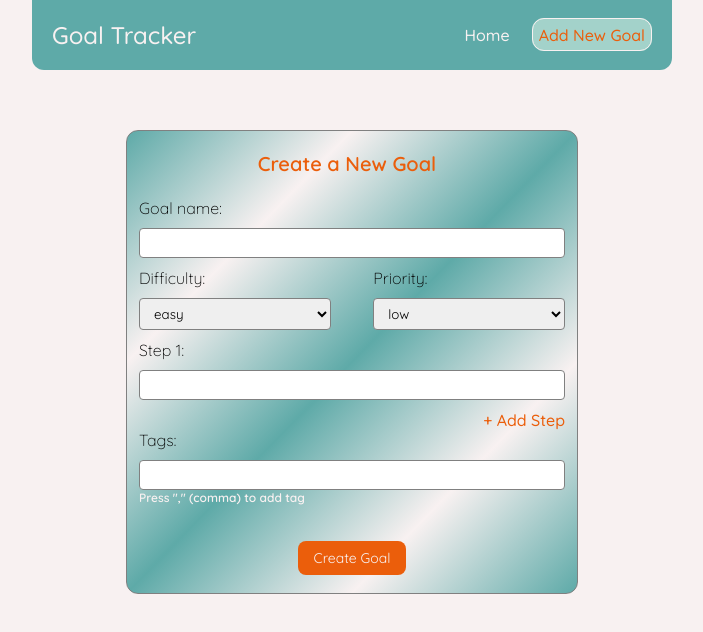
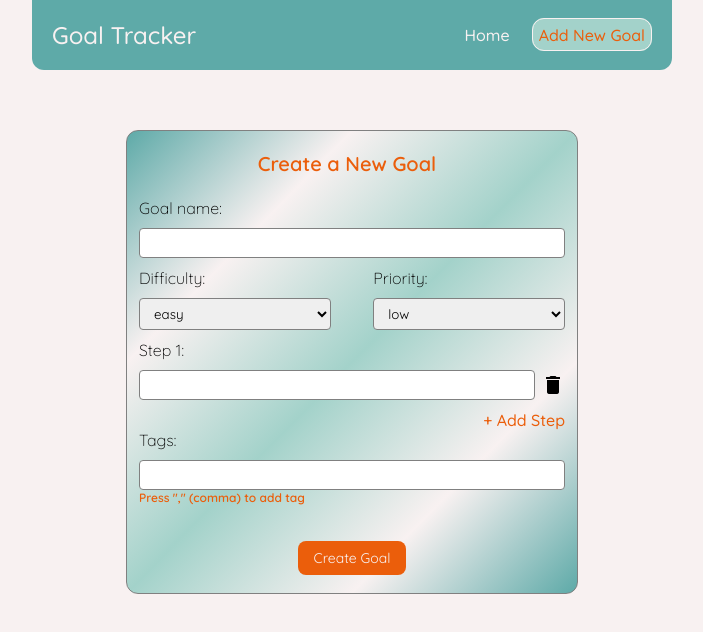
Before and after one commit to mikehoods/react-goalTracker-2.0-client, a React (Create React App) app: page /create in a window 1280 px wide. Shown: the top 632 px of the page, without its empty margins (288-991 px from the left). Built offline with nearby package versions, Linux system fonts and the light colour scheme.

Commit message:
Added handleDeleteStep to CreateGoal.js and EditGoal. Slight style changes to both forms.

```diff
--- a/data/db.json
+++ b/data/db.json
@@ -102,32 +102,6 @@
         "100daysofcode"
       ],
       "id": 7
-    },
-    {
-      "title": "Reformat addGoal.js",
-      "difficulty": "easy",
-      "priority": "low",
-      "steps": [
-        {
-          "step": "123",
-          "complete": false
-        },
-        {
-          "step": "445",
-          "complete": false
-        },
-        {
-          "step": "Yass!",
-          "complete": false
-        }
-      ],
-      "achieved": false,
-      "tags": [
-        "newGoal",
-        "testing",
-        "addGoal"
-      ],
-      "id": 8
     }
   ]
 }
--- a/src/CreateGoal.js
+++ b/src/CreateGoal.js
@@ -28,11 +28,14 @@ const CreateGoal = () => {
     const stepList = steps.map((step, index) => (
         <div key={index}>
             <label>Step {index + 1}:</label>
-            <input
-            type="text"
-            value={step.step}
-            onChange={(e) => handleStepChange(e, index)}
-            />
+            <div className="form-step">
+                <input
+                    type="text"
+                    value={step.step}
+                    onChange={(e) => handleStepChange(e, index)}
+                />
+                <i className="material-icons" onClick={(e) => handleDeleteStep(e, index)}>delete</i>
+            </div>
         </div>
     ))
 
@@ -44,7 +47,10 @@ const CreateGoal = () => {
         setTempStep("")
         const step = { "step": tempStep, "complete": false }
         setSteps([...steps, step])
+    }
 
+    const handleDeleteStep = (e, index) => {
+        setSteps(steps => steps.filter((step, i) => i !== index))
         console.log(steps)
     }
 
@@ -103,19 +109,8 @@ const CreateGoal = () => {
                             </select>
                         </div>
                     </div>
-                    {/* <label>Step:</label>
-                    <input
-                        type="text"
-                        value={tempStep}
-                        onChange={(e) => setTempStep(e.target.value)}
-                    /> */}
                     {stepList}
                     <p className="add-step" onClick={handleAddStep}>+ Add Step</p>
-                    {/* {steps.length > 0 && <div className="created-steps">
-                        {steps.map((step, index) => (
-                            <p className="created-step" key={index}>{index + 1}. {step.step}</p>
-                        ))}
-                    </div>} */}
                     <label>Tags:</label>
                 <input
                     type="text"
@@ -129,7 +124,6 @@ const CreateGoal = () => {
                     ))}
                 </div>
                 </div>
-
                 <div className="create-goal-footer">
                     {!isPending && <button>Create Goal</button>}
                     {isPending && <button disabled>Adding goal...</button>}
--- a/src/EditGoal.js
+++ b/src/EditGoal.js
@@ -19,11 +19,14 @@ const EditGoal = () => {
     const stepList = steps.map((step, index) => (
         <div key={index}>
             <label>Step {index + 1}:</label>
-            <input
-            type="text"
-            value={step.step}
-            onChange={(e) => handleStepChange(e, index)}
-            />
+            <div className="form-step">
+                <input
+                    type="text"
+                    value={step.step}
+                    onChange={(e) => handleStepChange(e, index)}
+                />
+                <i className="material-icons" onClick={(e) => handleDeleteStep(e, index)}>delete</i>
+            </div>
         </div>
     ))
 
@@ -63,6 +66,11 @@ const EditGoal = () => {
         const step = { "step": tempStep, "complete": false }
         setSteps([...steps, step])
         setTempStep("")
+        console.log(steps)
+    }
+
+    const handleDeleteStep = (e, index) => {
+        setSteps(steps => steps.filter((step, i) => i !== index))
         console.log(steps)
     }
 
--- a/src/GoalDetails.js
+++ b/src/GoalDetails.js
@@ -29,8 +29,8 @@ const GoalDetails = () => {
                             <Link to={`/edit/${goal.id}`}>
                                 <i className = "material-icons">edit</i>
                             </Link>
-                            <i className = "material-icons" onClick={handleClick}>delete</i>
-                            <i className = "material-icons">done</i>
+                            <i className="material-icons" onClick={handleClick}>delete</i>
+                            <i className="material-icons">done</i>
                         </div>
                     </div>
                         <div className="goal-steps">
--- a/src/index.css
+++ b/src/index.css
@@ -121,7 +121,7 @@ body {
   text-align: center;
   border: 1px solid grey;
   border-radius: 12px;
-  background: linear-gradient(to bottom right, #5EAAA8, #F8F1F1, #5EAAA8, #F8F1F1, #5EAAA8);
+  background: linear-gradient(to bottom right, #5EAAA8, #F8F1F1, #A3D2CA, #F8F1F1, #5EAAA8);
 }
 .create-goal label {
   text-align: left;
@@ -176,6 +176,14 @@ form .form-selectors {
 .created-steps p {
   font-weight: 500;
 }
+.form-step {
+  display: flex;
+  align-items: center;
+}
+.form-step i {
+  cursor: pointer;
+  padding-left: 6px;
+}
 .create-goal-footer {
   border-radius: 0 0 11px 11px;
   padding: 8px;
@@ -197,7 +205,7 @@ form .form-selectors {
 }
 .form-main .input-help {
   font-size: 12px;
-  color: #F8F1F1;
+  color: #EB5E0B;
   font-weight: 600;
   margin-bottom: 16px;
 }
```
